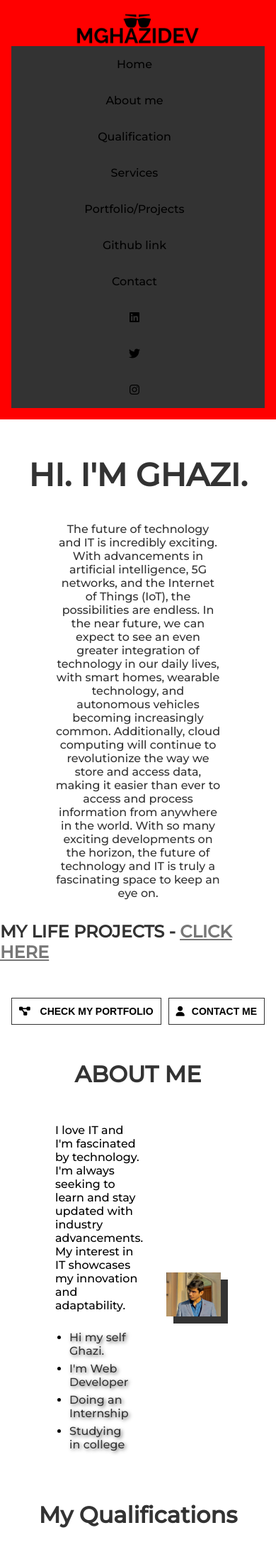
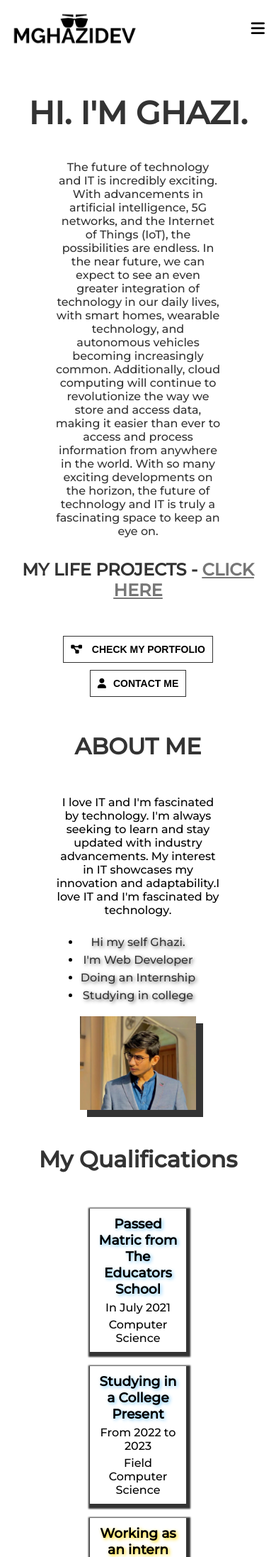
Before and after one commit to mghazidev/html-css-websites, a PHP site: page / in a window 390 px wide. Shown: the top 2194 px of the page at 71% size. Run offline with PHP 8.4, Linux system fonts and the light colour scheme; some libraries are stand-ins or nearby versions.

Commit message:
Websites

```diff
--- a/personal-website/css/styles.css
+++ b/personal-website/css/styles.css
@@ -66,7 +66,10 @@ body {
     padding: 1em;
     font-weight: 500;
     text-decoration: none;
+  }
 
+  .menu {
+    display: none;
   }
 
    .nav-bar nav a:hover {
@@ -77,24 +80,35 @@ body {
     animation-duration: 1s;
   }
 
-  @media(max-width: 600px) {
+  @media(max-width: 1027px) {
     header {
-      background-color: red;
       width: 100%;
-      justify-content: center;
+      display: flex;
+      justify-content: space-between;
+      flex-wrap: wrap;
+      align-items: center;
     }
 
     header.sticky {
       position: relative;
     }
 
-    .logo {
+    .menu {
+      display: block;
     }
 
-    .nav-bar nav ul {
-      background: #333;
+    .menu i {
+      font-size: 22px;
+    }
 
-    }
+    .logo {
+      display: flex;
+   }
+
+   .nav-bar {
+    display: none;
+   }
+
     .nav-bar nav ul li{
       width: 100%;
       display: flex;
@@ -102,6 +116,11 @@ body {
       color: #fff;
       margin-right: 10px;
     }
+    .nav-bar {
+      animation: fadeIn;
+      animation-duration: 1s;
+    }
+
   }
 
   /* .hero {
@@ -126,13 +145,14 @@ body {
     flex-direction: column;
     justify-content: center;
     align-items: center;
-
+    flex-wrap: wrap;
   }
 
   .content h1 {
     font-size: 45px;
     color: #333;
     margin: 50px 0 40px 0;
+    text-align: center;
   }
 
   .content p {
@@ -145,6 +165,8 @@ body {
   .content h2 {
     margin: 0 0 50px 0;
     color: #333;
+    text-align: center;
+    flex-wrap: wrap;
   }
 
   .content span a {
@@ -194,6 +216,17 @@ body {
     margin-right: 10px;
   }
 
+
+  @media(max-width: 420px) {
+    .buttons {
+      display: flex;
+      flex-direction: column;
+      align-items: center;
+      justify-content: center;
+      gap: 10px;
+    }
+  }
+
   #about {
     width: 60%;
     margin: auto;
@@ -212,8 +245,10 @@ body {
 
   .column {
     display: flex;
+    width: 100%;
     margin: 50px 0 0 0;
     justify-content: space-between;
+    flex-wrap: wrap;
   }
 
   .col-1 {
@@ -221,6 +256,7 @@ body {
     display: flex;
     flex-direction: column;
     justify-content: center;
+    flex-wrap: wrap;
   }
 
 
@@ -243,12 +279,34 @@ body {
     flex-basis: 50%;
     justify-content: flex-end;
     align-items: center;
+    flex-wrap: wrap;
   }
 
   .col-2 img {
     width: 70%;
     box-shadow: 10px 10px #333;
   }
+
+  @media(max-width: 620px) {
+    .col-1 {
+      flex-basis: 100%;
+      display: flex;
+      flex-direction: column;
+      justify-content: center;
+      align-items: center;
+      text-align: center;
+      flex-wrap: wrap;
+    }
+
+    .col-2 {
+      display: flex;
+      flex-basis: 100%;
+      justify-content: center;
+      align-items: center;
+      flex-wrap: wrap;
+    }
+  }
+
 
   #qualifications {
     margin-top: 50px;
@@ -366,7 +424,7 @@ body {
   }
 
   .progress {
-    width: 50%;
+    width: 60%;
     margin: auto;
     display: flex;
     flex-wrap: wrap;
@@ -383,12 +441,7 @@ body {
     border-radius: 50%;
   }
 
-  @media only screen and (max-width: 580px) {
-    .progress {
-        display: inline;
-        justify-content: center;
-    }
-  }
+
 
   .circle-wrap .circle .mask,
   .circle-wrap .circle .fill-1,
@@ -568,6 +621,60 @@ body {
   }
 
 
+  @media(max-width:360px) {
+
+    .circle-wrap .circle .mask,
+  .circle-wrap .circle .fill-1,
+  .circle-wrap .circle .fill-2,
+  .circle-wrap .circle .fill-3,
+  .circle-wrap .circle .fill-4,
+  .circle-wrap .circle .fill-5,
+  .circle-wrap .circle .fill-6 {
+    width: 150px;
+    height: 150px;
+    position: absolute;
+    border-radius: 50%;
+  }
+
+
+.circle-wrap .circle .mask {
+  clip: rect(0px, 150px, 150px, 75px);
+}
+
+.mask .fill-1,
+.mask .fill-2,
+.mask .fill-3,
+.mask .fill-4,
+.mask .fill-5,
+.mask .fill-6
+ {
+  clip: rect(0px, 75px, 200px, 0px);
+  background-color: #2F4F4F;
+}
+
+.circle-wrap .inside1,
+  .circle-wrap .inside2,
+  .circle-wrap .inside3,
+  .circle-wrap .inside4,
+  .circle-wrap .inside5,
+  .circle-wrap .inside6
+   {
+    width: 125px;
+    height: 124px;
+    border-radius: 50%;
+    background: #fff;
+    line-height: 130px;
+    text-align: center;
+    margin-top: 13px;
+    margin-left: 13px;
+    color: #333;
+    position: absolute;
+    font-weight: 700;
+    font-size: 2em;
+    font-family: sans-serif;
+  }
+}
+
   #portfolio h2{
     margin-top: 150px;
     text-align: center;
@@ -721,6 +828,12 @@ body {
       flex-wrap: wrap;
       text-align: center;
     }
+
+    .github ul a {
+      display: none;
+    }
+
+
     .form-col {
       background-color: #333;
       flex-basis: 100%;
--- a/personal-website/index.html
+++ b/personal-website/index.html
@@ -30,7 +30,10 @@
         <div class="logo">
             <img src="images/logo2.png">
         </div>
-        <div class="nav-bar">
+        <div class="menu" onclick="item()">
+            <i class="fa-solid fa-bars"></i>
+        </div>
+        <div class="nav-bar" id="items">
             <nav>
                 <ul>
                     <li><a href="#heros">Home</a></li>
@@ -77,7 +80,7 @@
 
             <div class="col-1">
                 <p>I love IT and I'm fascinated by technology. I'm always seeking to learn and stay updated with
-                    industry advancements. My interest in IT showcases my innovation and adaptability.</p>
+                    industry advancements. My interest in IT showcases my innovation and adaptability.I love IT and I'm fascinated by technology. </p>
                 <ul>
                     <li><a href="#"> Hi my self Ghazi.</a></li>
                     <li><a href="#"> I'm Web Developer</a></li>
@@ -220,7 +223,6 @@
         </div>
 
     </section>
-
     <section id="portfolio">
         <h2>Portfolio</h2>
         <div class="projects-section">
```
Also changed, not shown: bootstrap-website/README.md (added), bootstrap-website/images/About.png (added), bootstrap-website/images/Contact us.png (added), bootstrap-website/images/Hello, world!.png (added).
